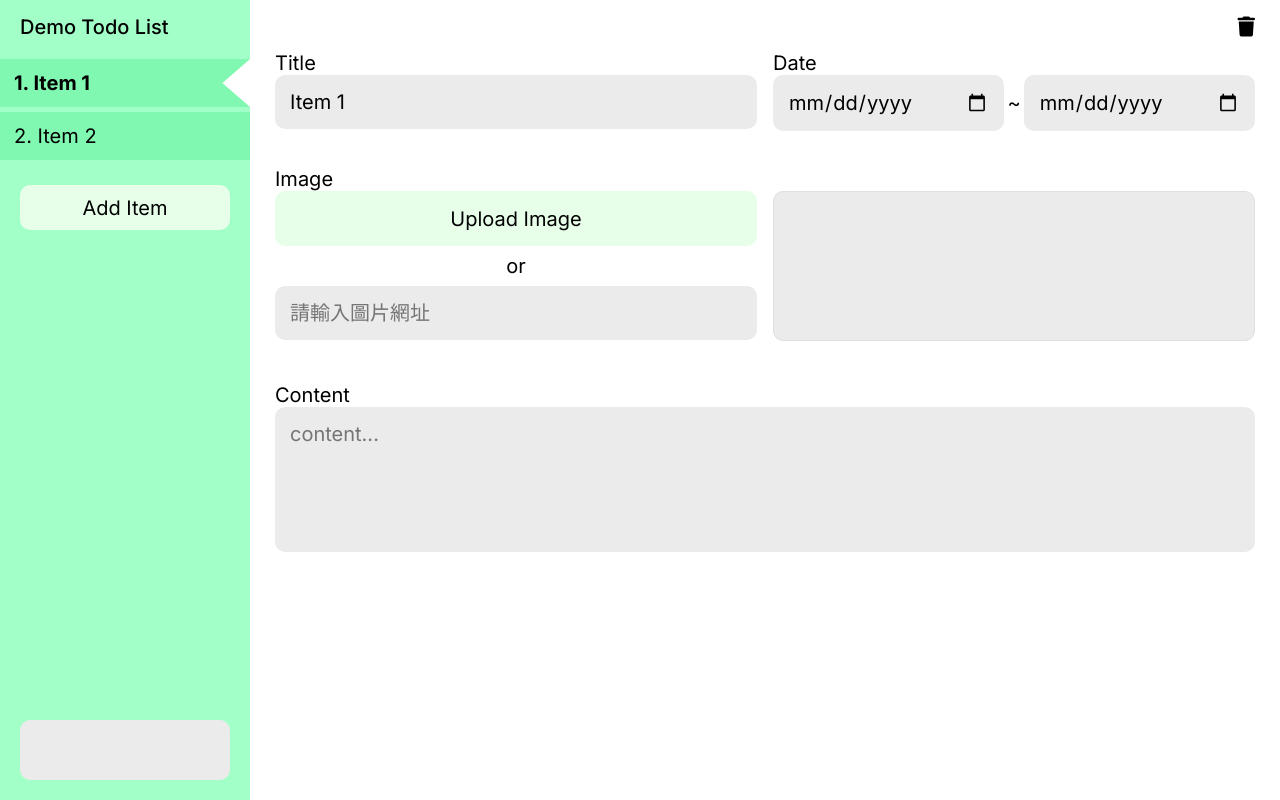
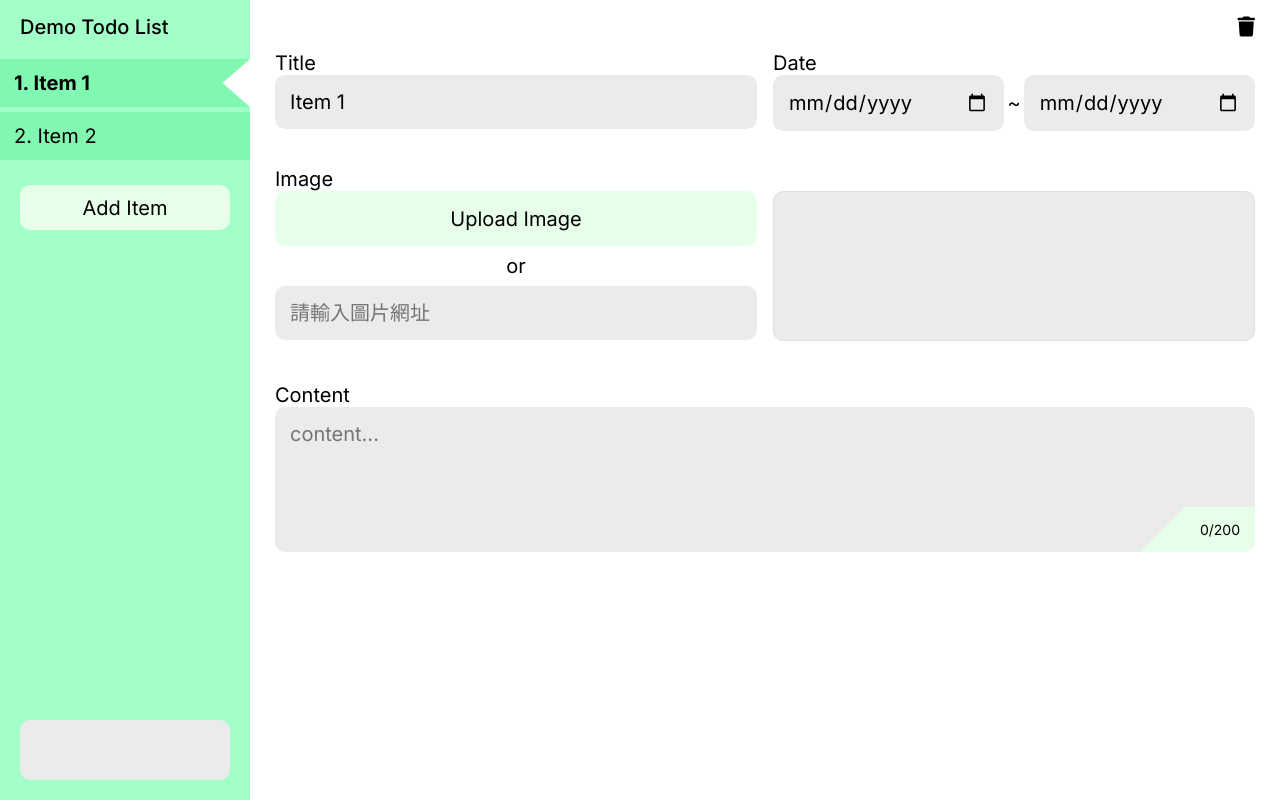
Before and after one commit to MHchihuahua/todo-list, a Vue app: page / in a window 1280 px wide. Built offline with nearby package versions, Linux system fonts and the light colour scheme.

Commit message:
feat (TodoForm): add textarea character count functionality

```diff
--- a/src/components/TodoForm.vue
+++ b/src/components/TodoForm.vue
@@ -43,6 +43,8 @@ const getMinDate = () => {
 const getMaxDate = () => {
     return activeTodo.value.endDate ? adjustDate(activeTodo.value.endDate, -1) : null;
 };
+
+const charCount = computed(() => `${activeTodo.value.content.length}/200`);
 </script>
 
 <template>
@@ -89,6 +91,7 @@ const getMaxDate = () => {
             <div class="content-container">
                 <textarea id="content" class="content-area" placeholder="content..." v-model="activeTodo.content"
                     maxlength="200"></textarea>
+                <div class="char-count">{{ charCount }}</div>
             </div>
         </div>
     </form>
```
